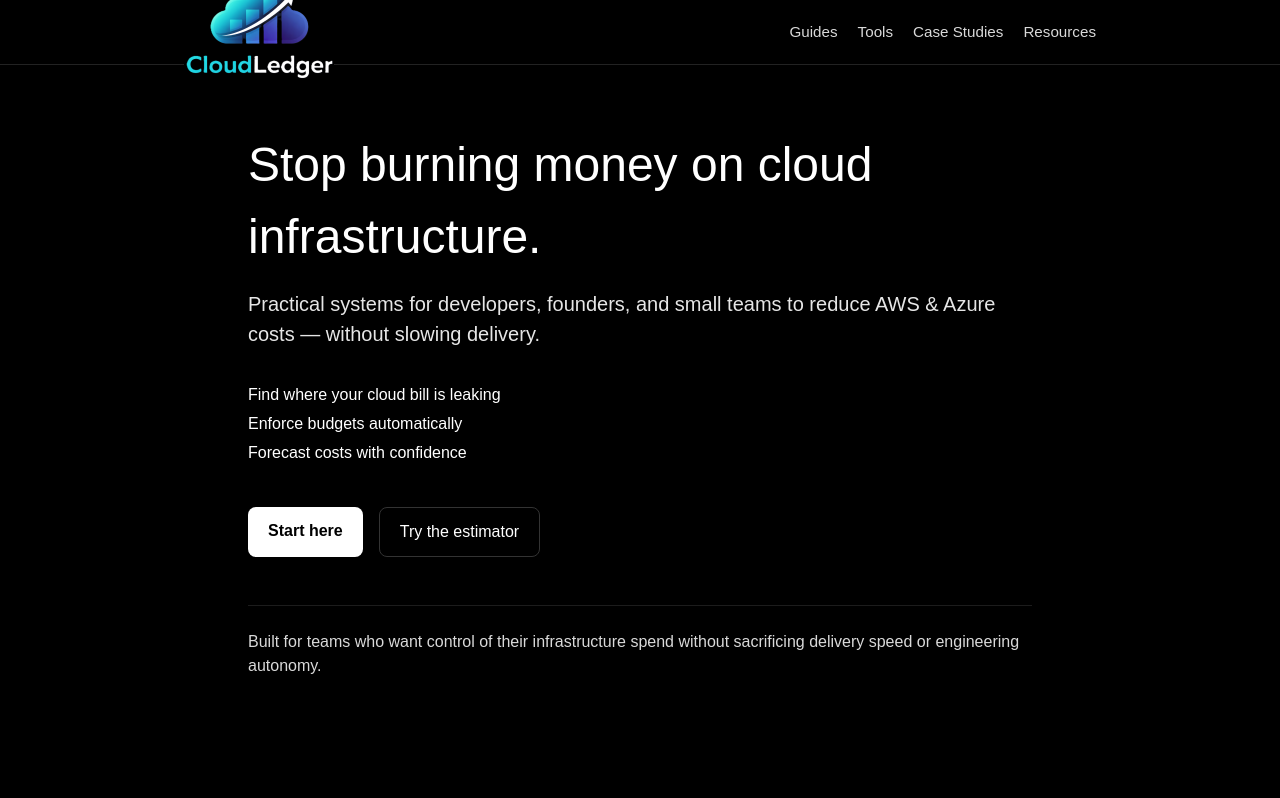
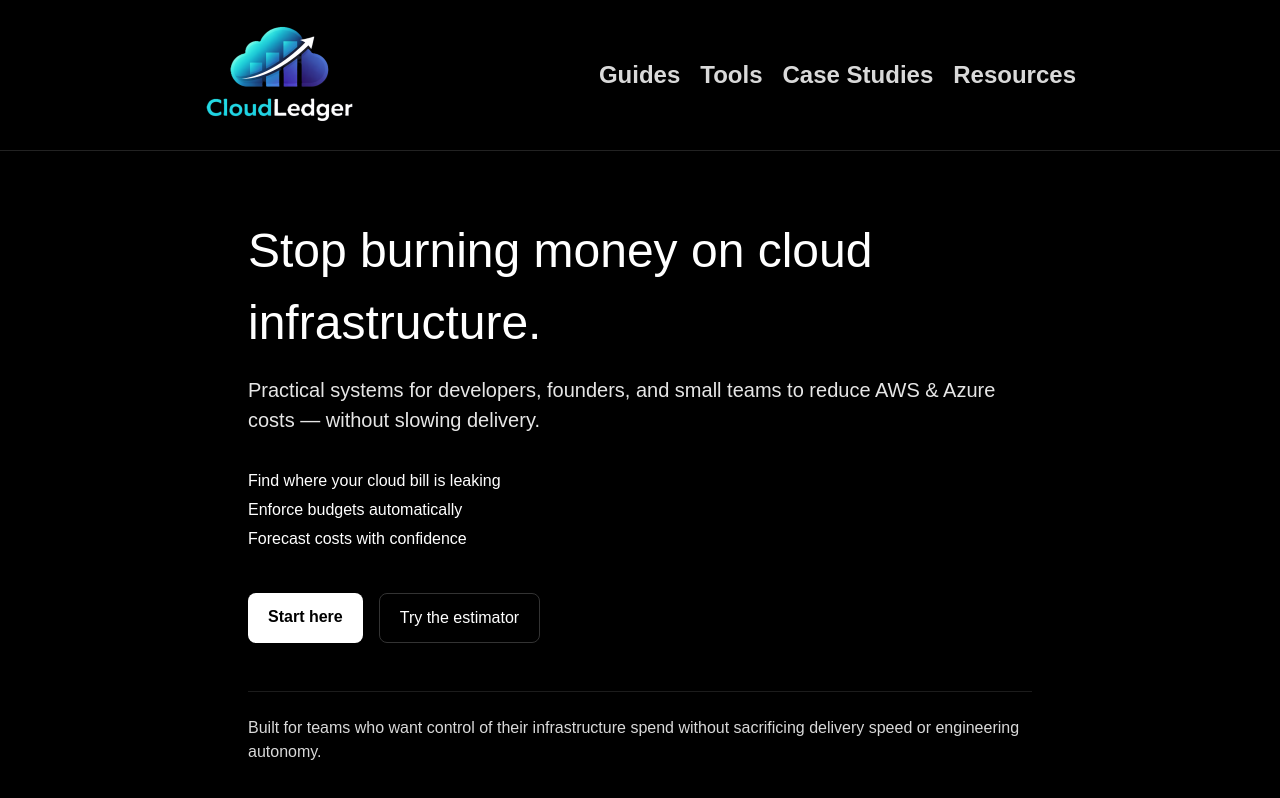
Before and after one commit to SB4647/cloudledger, a Next.js app: page / in a window 1280 px wide. Shown: the top 798 px of the page. Built offline with nearby package versions, Linux system fonts and the light colour scheme.

Commit message:
fix(nav): adjust navigation height and padding for improved layout

```diff
--- a/app/layout.tsx
+++ b/app/layout.tsx
@@ -60,7 +60,8 @@ const navStyle: CSSProperties = {
   alignItems: "center",
   justifyContent: "space-between",
   gap: "1rem",
-  height: "64px",
+  height: "150px",
+  padding: "20px",
 };
 
 const brandStyle: CSSProperties = {
@@ -74,7 +75,8 @@ const linksStyle: CSSProperties = {
   display: "flex",
   gap: "1.25rem",
   alignItems: "center",
-  fontSize: "0.95rem",
+  fontSize: "1.5rem",
+  fontWeight: "bold",
 };
 
 const linkStyle: CSSProperties = {
```
